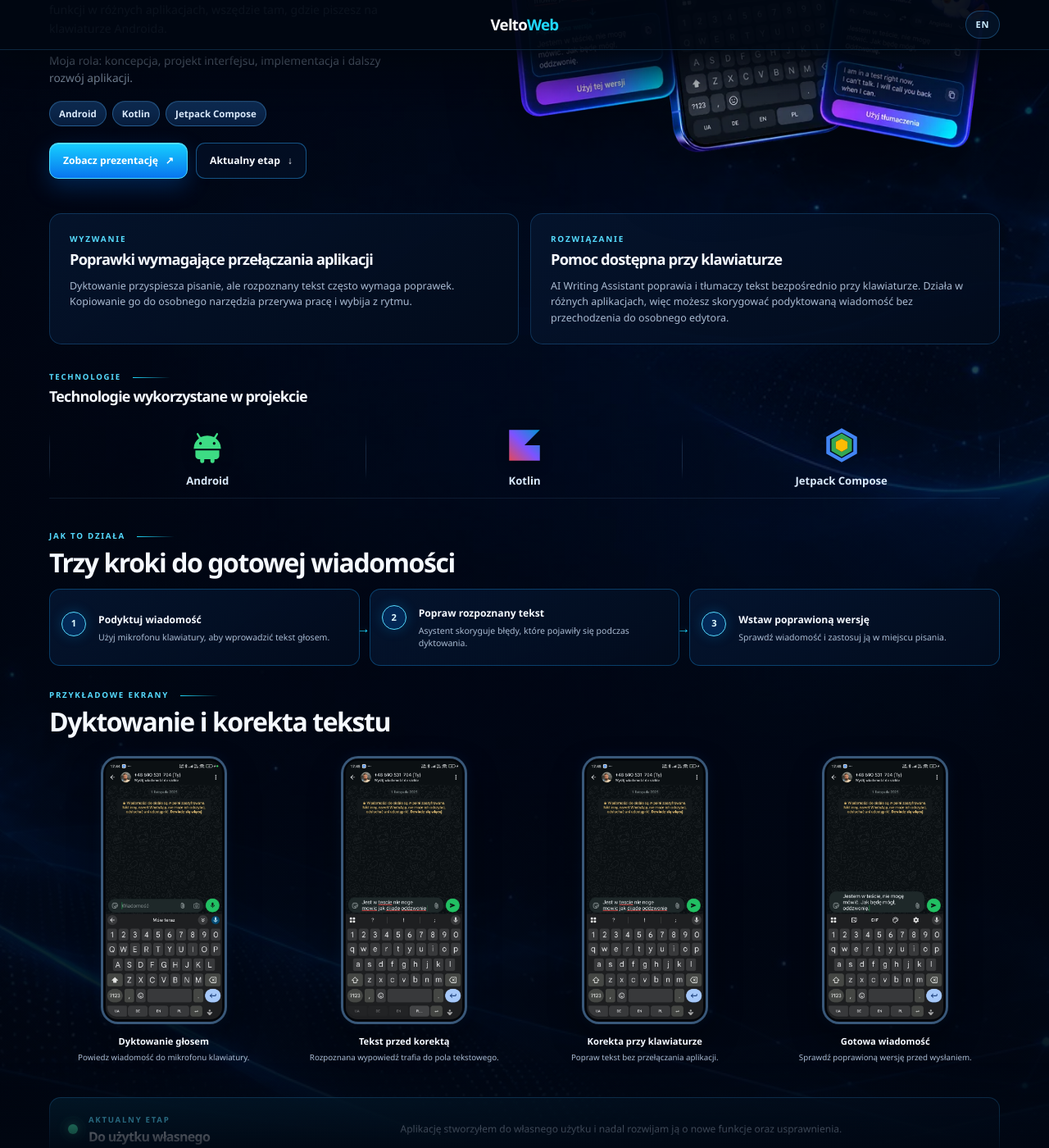
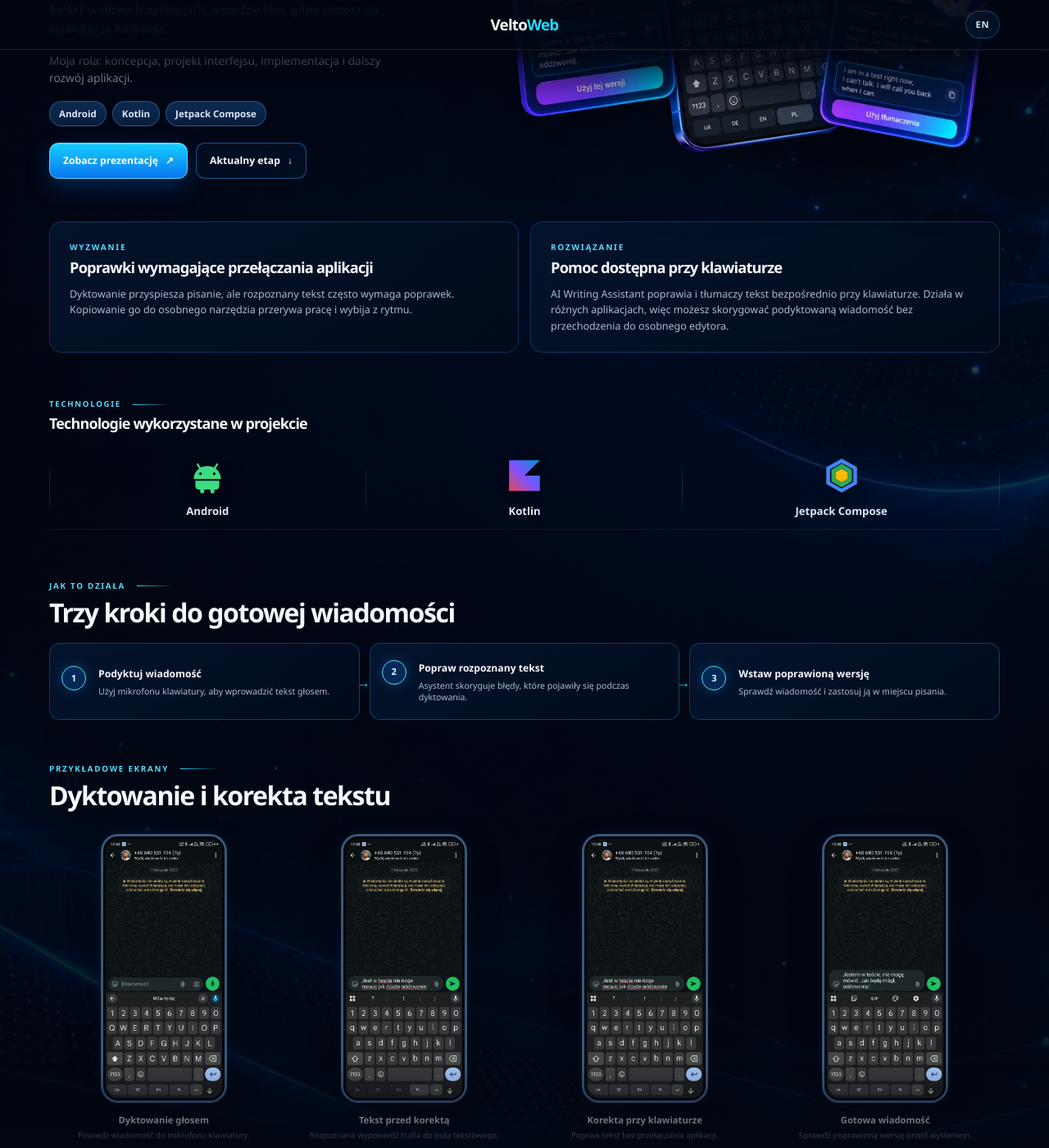
Before and after one commit to wiktor-furmanczyk/wiktor-furmanczyk.github.io, a Jekyll site: the page built from projects/writing-assistant-android/index.md, in a window 1280 px wide and 1400 px high, scrolled down 368 px. Shown: the whole window at 82% size. Built offline with Jekyll 4.4.1, drawn with Linux system fonts in a browser that asks for light colours.

Commit message:
style: use icon glow and refine section spacing

```diff
--- a/assets/css/style.scss
+++ b/assets/css/style.scss
@@ -74,7 +74,7 @@ h3 { margin: 0; font-size: 1.06rem; letter-spacing: -0.025em; }
 
 .page-content { min-height: 70vh; }
 .home-page .page-content { display: flex; flex-direction: column; gap: var(--home-section-gap); }
-.home-page { --home-section-gap: clamp(32px, 4vw, 56px); }
+.home-page { --home-section-gap: clamp(44px, 5vw, 68px); }
 .home-page .hero { padding-bottom: 0; }
 .home-page .expertise-strip { margin-bottom: 0; }
 .home-page .projects-section, .home-page .blog-section { padding-block: 0; }
@@ -106,7 +106,7 @@ h3 { margin: 0; font-size: 1.06rem; letter-spacing: -0.025em; }
 .hero-art img { width: min(760px, 112%); max-width: none; height: auto; filter: drop-shadow(0 32px 42px rgba(0,0,0,.55)); transform: translateX(-6%); }
 
 .expertise-strip { display: grid; grid-template-columns: repeat(6, minmax(0, 1fr)); margin-bottom: 0; }
-.expertise-strip div { display: grid; min-height: 100px; place-items: center; align-content: center; gap: 8px; padding: 10px 8px; color: #d7e5f4; font-size: .82rem; font-weight: 700; text-align: center; transition: color .2s ease; }
+.expertise-strip div { display: grid; min-height: 100px; place-items: center; align-content: center; gap: 8px; padding: 10px 8px; color: #d7e5f4; font-size: .82rem; font-weight: 700; text-align: center; transition: color .2s ease, text-shadow .2s ease; }
 .expertise-strip img { width: 50px; height: 50px; object-fit: contain; filter: drop-shadow(0 0 10px rgba(25,196,255,.34)); }
 
 .projects-section { padding-block: 56px 0; }
@@ -213,7 +213,7 @@ h3 { margin: 0; font-size: 1.06rem; letter-spacing: -0.025em; }
 .writing-hero-visual { position: relative; display: grid; width: 100%; min-width: 0; aspect-ratio: 4 / 3; place-items: center; overflow: visible; margin: 0; isolation: isolate; }
 .writing-hero-visual::before { position: absolute; z-index: -1; inset: 12%; content: ""; background: radial-gradient(ellipse, rgba(55,72,255,.25), rgba(0,170,255,.1) 45%, transparent 72%); filter: blur(24px); }
 .writing-hero-visual img { display: block; width: 100%; height: 100%; object-fit: contain; filter: drop-shadow(0 24px 38px rgba(0,0,0,.5)); }
-.writing-content { display: grid; min-width: 0; gap: 28px; padding-bottom: 48px; }
+.writing-content { display: grid; min-width: 0; gap: clamp(40px, 4vw, 56px); padding-bottom: 48px; }
 .writing-content > * { min-width: 0; }
 .writing-project .problem-grid { gap: 14px; }
 .writing-project .content-panel { height: 100%; padding: 22px 24px; background: linear-gradient(145deg, rgba(5,22,48,.82), rgba(2,11,27,.88)); border-color: rgba(49,148,224,.28); border-radius: 15px; }
@@ -221,7 +221,7 @@ h3 { margin: 0; font-size: 1.06rem; letter-spacing: -0.025em; }
 .writing-project .content-panel h2 { margin-bottom: 8px; font-size: 1.14rem; }
 .writing-project .content-panel p:last-child { font-size: .78rem; line-height: 1.55; }
 .writing-project .project-process { padding-block: 0; }
-.writing-project .project-process .section-heading, .writing-project .writing-gallery .section-heading { margin-bottom: 14px; }
+.writing-project .project-process .section-heading, .writing-project .writing-gallery .section-heading { margin-bottom: 20px; }
 .writing-project .project-process .section-heading h2, .writing-project .writing-gallery .section-heading h2 { margin-bottom: 0; font-size: clamp(1.4rem, 2.7vw, 2rem); }
 .writing-project .project-process .section-kicker, .writing-project .writing-gallery .section-kicker { margin-bottom: 7px; font-size: .61rem; }
 .writing-project .project-process .process-steps { grid-template-columns: repeat(3, minmax(0, 1fr)); gap: 12px; margin: 0; }
@@ -235,7 +235,8 @@ h3 { margin: 0; font-size: 1.06rem; letter-spacing: -0.025em; }
 .lingua-project .phones-showcase { gap: 8px; margin: 24px auto 0; padding-block: 24px 8px; }
 .lingua-project .phone { max-width: 176px; border-color: rgba(88,138,184,.72); box-shadow: 0 22px 45px rgba(0,0,0,.5), 0 0 18px rgba(0,151,255,.1); transition: border-color .2s ease; }
 .lingua-project .phone-center { transform: translateY(-16px); }
-.lingua-content { display: grid; min-width: 0; gap: 28px; padding-bottom: 48px; }
+.lingua-content { display: grid; min-width: 0; gap: clamp(40px, 4vw, 56px); padding-bottom: 48px; }
+.lingua-project .product-hero, .writing-project .product-hero { padding-bottom: 52px; }
 .lingua-content > * { min-width: 0; }
 .lingua-project .problem-grid { gap: 14px; }
 .lingua-project .content-panel { height: 100%; padding: 22px 24px; background: linear-gradient(145deg, rgba(5,22,48,.82), rgba(2,11,27,.88)); border-color: rgba(49,148,224,.28); border-radius: 15px; }
@@ -243,7 +244,7 @@ h3 { margin: 0; font-size: 1.06rem; letter-spacing: -0.025em; }
 .lingua-project .content-panel h2 { margin-bottom: 8px; font-size: 1.14rem; }
 .lingua-project .content-panel p:last-child { font-size: .78rem; line-height: 1.55; }
 .lingua-project .project-process { padding-block: 0; }
-.lingua-project .project-process .section-heading { margin-bottom: 14px; }
+.lingua-project .project-process .section-heading { margin-bottom: 20px; }
 .lingua-project .project-process .section-heading h2, .lingua-project .lingua-gallery .section-heading h2 { margin-bottom: 0; font-size: clamp(1.4rem, 2.7vw, 2rem); }
 .lingua-project .project-process .section-kicker, .lingua-project .lingua-gallery .section-kicker { margin-bottom: 7px; font-size: .61rem; }
 .lingua-project .project-process .process-steps { grid-template-columns: repeat(3, minmax(0, 1fr)); gap: 12px; margin: 0; }
@@ -252,7 +253,7 @@ h3 { margin: 0; font-size: 1.06rem; letter-spacing: -0.025em; }
 .lingua-project .project-process .process-steps li > span { width: 30px; height: 30px; background: rgba(0,113,229,.24); font-size: .7rem; }
 .lingua-project .project-process .process-steps strong { font-size: .76rem; }
 .lingua-project .project-process .process-steps small { grid-column: 2; font-size: .66rem; line-height: 1.4; }
-.lingua-project .lingua-gallery .section-heading { margin-bottom: 14px; }
+.lingua-project .lingua-gallery .section-heading { margin-bottom: 20px; }
 .lingua-gallery-grid { display: grid; grid-template-columns: repeat(5, minmax(0, 1fr)); align-items: start; gap: 14px; }
 .lingua-gallery-grid figure { display: grid; justify-items: center; align-content: start; gap: 12px; min-width: 0; margin: 0; padding: 10px 4px 14px; background: none; border: 0; }
 .lingua-gallery-grid .screen-frame { width: min(100%, 154px); padding: 3px; border-width: 3px; border-color: rgba(73,112,153,.78); border-radius: 21px; box-shadow: 0 18px 38px rgba(0,0,0,.42), 0 0 18px rgba(0,137,255,.09); transition: border-color .2s ease; }
@@ -261,7 +262,7 @@ h3 { margin: 0; font-size: 1.06rem; letter-spacing: -0.025em; }
 .lingua-gallery-grid figcaption strong { font-size: .7rem; transition: color .25s ease; }
 .lingua-gallery-grid figcaption small { color: var(--muted); font-size: .61rem; line-height: 1.4; }
 .lingua-gallery-grid:focus-visible { outline: 3px solid #8bebff; outline-offset: 4px; border-radius: 8px; }
-.project-tech-section { display: grid; grid-template-columns: minmax(0, 1fr); gap: 14px; padding-block: 4px 10px; }
+.project-tech-section { display: grid; grid-template-columns: minmax(0, 1fr); gap: 18px; padding-block: 4px 10px; }
 .project-tech-heading .section-kicker { margin-bottom: 6px; font-size: .6rem; }
 .project-tech-heading h2 { margin: 0; font-size: 1.12rem; }
 .project-tech-heading > p:last-child { margin: 6px 0 0; color: var(--muted); font-size: .72rem; }
@@ -272,7 +273,7 @@ h3 { margin: 0; font-size: 1.06rem; letter-spacing: -0.025em; }
 .expertise-strip div::before, .project-tech-list li::before { display: none; left: 0; }
 .expertise-strip div::after, .project-tech-list li::after { right: 0; }
 .expertise-strip div:first-child::before, .project-tech-list li:first-child::before { display: block; }
-.project-tech-list li { display: grid; min-height: 100px; place-items: center; align-content: center; gap: 8px; padding: 10px 8px; color: #d9e9fa; font-size: .82rem; font-weight: 700; text-align: center; white-space: nowrap; transition: color .2s ease; }
+.project-tech-list li { display: grid; min-height: 100px; place-items: center; align-content: center; gap: 8px; padding: 10px 8px; color: #d9e9fa; font-size: .82rem; font-weight: 700; text-align: center; white-space: nowrap; transition: color .2s ease, text-shadow .2s ease; }
 .writing-project .project-tech-list { grid-template-columns: repeat(3, minmax(0, 1fr)); }
 .project-tech-list svg { width: 50px; height: 50px; flex: 0 0 50px; fill: currentColor; filter: drop-shadow(0 3px 8px rgba(0,0,0,.28)); }
 .project-tech-list li:first-child svg { color: #3ddc84; }
@@ -290,9 +291,9 @@ h3 { margin: 0; font-size: 1.06rem; letter-spacing: -0.025em; }
   .lingua-project .phone:hover { border-color: rgba(104,178,226,.88); }
   .lingua-gallery-grid figure:hover .screen-frame { border-color: rgba(95,207,255,.78); }
   .lingua-gallery-grid figure:hover figcaption strong { color: #70e7ff; }
-  .expertise-strip img, .project-tech-list svg { transition: transform .2s ease; }
-  .expertise-strip div:hover, .project-tech-list li:hover { color: #c9f4ff; }
-  .expertise-strip div:hover img, .project-tech-list li:hover svg { transform: translateY(-2px); }
+  .expertise-strip img, .project-tech-list svg { transition: filter .2s ease; }
+  .expertise-strip div:hover, .project-tech-list li:hover { color: #eafaff; text-shadow: 0 0 12px rgba(47,205,255,.28); }
+  .expertise-strip div:hover img, .project-tech-list li:hover svg { filter: drop-shadow(0 0 8px rgba(47,205,255,.58)); }
 }
 
 @media (max-width: 980px) {
@@ -302,9 +303,9 @@ h3 { margin: 0; font-size: 1.06rem; letter-spacing: -0.025em; }
   .writing-gallery .writing-gallery-grid { grid-template-columns: repeat(3, minmax(0, 1fr)); }
 }
 @media (max-width: 760px) {
-  .writing-project .product-hero { padding-top: 74px; padding-bottom: 26px; }
+  .writing-project .product-hero { padding-top: 74px; padding-bottom: 34px; }
   .writing-hero-visual { width: 100%; max-width: 560px; margin: 18px auto 0; }
-  .writing-content { gap: 20px; padding-bottom: 26px; }
+  .writing-content { gap: 36px; padding-bottom: 30px; }
   .writing-project .content-panel { padding: 20px; }
   .writing-project .content-panel h2 { font-size: 1.08rem; }
   .writing-project .content-panel p:last-child { font-size: .82rem; }
@@ -313,14 +314,14 @@ h3 { margin: 0; font-size: 1.06rem; letter-spacing: -0.025em; }
   .writing-project .project-process .process-steps li:not(:last-child)::after { display: none; }
   .writing-project .project-footer-link { margin-bottom: 22px; padding-top: 0; }
   .writing-gallery .writing-gallery-grid { grid-template-columns: none; grid-auto-columns: minmax(230px, min(78vw, 330px)); grid-auto-flow: column; gap: 16px; }
-  .lingua-project .product-hero { padding-top: 74px; padding-bottom: 26px; }
+  .lingua-project .product-hero { padding-top: 74px; padding-bottom: 34px; }
   .lingua-project .product-copy { max-width: 680px; }
   .lingua-project .problem-grid { grid-template-columns: 1fr; }
   .lingua-project .phones-showcase { width: 100%; max-width: 480px; margin-top: 18px; padding: 12px 2px 8px; }
   .lingua-project .phone { max-width: 142px; padding: 3px; border-width: 3px; border-radius: 21px; }
   .lingua-project .phone img { border-radius: 15px; }
   .lingua-project .phone-center { transform: translateY(-8px); }
-  .lingua-content { gap: 20px; padding-bottom: 26px; }
+  .lingua-content { gap: 36px; padding-bottom: 30px; }
   .lingua-project .content-panel { padding: 20px; }
   .lingua-project .content-panel h2 { font-size: 1.08rem; }
   .lingua-project .content-panel p:last-child { font-size: .82rem; }
@@ -330,7 +331,7 @@ h3 { margin: 0; font-size: 1.06rem; letter-spacing: -0.025em; }
   .lingua-gallery-grid { grid-auto-columns: minmax(138px, 43vw); grid-auto-flow: column; grid-template-columns: none; gap: 12px; overflow-x: auto; padding: 4px 4px 14px; scroll-padding-inline: 4px; scroll-snap-type: x mandatory; overscroll-behavior-x: contain; scrollbar-width: thin; }
   .lingua-gallery-grid figure { scroll-snap-align: center; }
   .lingua-gallery-grid .screen-frame { width: min(100%, 144px); }
-  .project-tech-section { grid-template-columns: 1fr; gap: 12px; padding-block: 2px 8px; }
+  .project-tech-section { grid-template-columns: 1fr; gap: 16px; padding-block: 2px 8px; }
   .project-tech-list { grid-template-columns: repeat(2, minmax(0, 1fr)); }
   .writing-project .project-tech-list { grid-template-columns: repeat(2, minmax(0, 1fr)); }
   .writing-project .project-tech-list li:last-child { grid-column: 1 / -1; }
@@ -359,10 +360,10 @@ h3 { margin: 0; font-size: 1.06rem; letter-spacing: -0.025em; }
 }
 
 .projects-page .page-content { padding-top: 60px; }
-.projects-hero { padding-block: 46px 34px; }
+.projects-hero { padding-block: 46px 42px; }
 .projects-hero h1 { font-size: clamp(3.25rem, 7vw, 5.7rem); }
 .projects-hero > p:last-child { max-width: 620px; margin: 13px 0 0; color: #b9c8db; font-size: .92rem; line-height: 1.55; }
-.projects-showcase { display: grid; gap: 22px; padding-bottom: 76px; }
+.projects-showcase { display: grid; gap: 28px; padding-bottom: 80px; }
 .showcase-project { position: relative; display: grid; min-height: 500px; overflow: hidden; grid-template-columns: minmax(330px, .78fr) minmax(0, 1.22fr); align-items: center; background: radial-gradient(circle at 76% 36%, rgba(9,67,126,.22), transparent 46%), linear-gradient(155deg, rgba(6,24,52,.78), rgba(2,9,23,.89)); border: 1px solid rgba(52,150,221,.42); border-radius: 22px; box-shadow: 0 24px 58px rgba(0,0,0,.34), inset 0 1px rgba(255,255,255,.045), inset 0 -1px rgba(39,139,210,.08); isolation: isolate; transition: border-color .2s ease; }
 .showcase-project::before { position: absolute; z-index: 4; height: 1px; inset: 0 12% auto; content: ""; background: linear-gradient(90deg, transparent, rgba(115,226,255,.48), transparent); opacity: .72; pointer-events: none; }
 .showcase-copy { z-index: 2; padding: clamp(28px, 4vw, 52px); }
@@ -467,7 +468,7 @@ h3 { margin: 0; font-size: 1.06rem; letter-spacing: -0.025em; }
   .project-tech-list svg { width: 44px; height: 44px; flex-basis: 44px; }
   .projects-section { padding-block: 36px 0; }.project-card-visual, .upcoming-visual { height: 300px; flex-basis: 300px; }.project-card-upcoming { min-height: 0; padding: 0; }.project-card-body, .project-card-upcoming .project-card-body { margin-top: -114px; padding: 0 20px 20px; }.project-card-upcoming .upcoming-visual { height: 210px; flex-basis: 210px; }.project-card-upcoming .project-card-body { margin-top: -68px; }.project-card-body > p { font-size: .94rem; }
   .blog-section { gap: 24px; padding-block: 36px 42px; }.blog-art { width: 100%; max-width: 100%; margin-left: 0; }.blog-copy h2 { margin-top: 18px; font-size: clamp(2.45rem, 12vw, 3.4rem); }.blog-copy > p:not(.section-kicker) { margin-top: 20px; font-size: .97rem; }.blog-topics { gap: 8px; margin-top: 22px; }.blog-topics > span { min-height: 43px; padding-inline: 13px; font-size: .72rem; }.blog-topics svg { width: 17px; height: 17px; }.blog-cta { margin-top: 0; }
-  .projects-page .page-content { padding-top: 54px; }.projects-hero { padding-block: 34px 25px; }.projects-hero h1 { font-size: clamp(3rem, 17vw, 4.5rem); }.projects-showcase { gap: 14px; padding-bottom: 54px; }.showcase-project { border-radius: 16px; }.showcase-copy { padding: 25px 20px; }.showcase-copy h2 { font-size: 2.15rem; }.showcase-art { min-height: 295px; }.showcase-art img, .showcase-project-writing .showcase-art img { width: 96%; height: 96%; inset: 2%; }.showcase-project-writing .showcase-art img { width: 88%; height: 88%; inset: 6%; }.showcase-link { width: 100%; }.projects-upcoming { grid-template-columns: 1fr; gap: 12px; padding: 22px 20px; }.projects-upcoming-icon { width: 46px; height: 46px; }.projects-upcoming h2 { font-size: 1rem; }
+  .projects-page .page-content { padding-top: 54px; }.projects-hero { padding-block: 34px 32px; }.projects-hero h1 { font-size: clamp(3rem, 17vw, 4.5rem); }.projects-showcase { gap: 20px; padding-bottom: 60px; }.showcase-project { border-radius: 16px; }.showcase-copy { padding: 25px 20px; }.showcase-copy h2 { font-size: 2.15rem; }.showcase-art { min-height: 295px; }.showcase-art img, .showcase-project-writing .showcase-art img { width: 96%; height: 96%; inset: 2%; }.showcase-project-writing .showcase-art img { width: 88%; height: 88%; inset: 6%; }.showcase-link { width: 100%; }.projects-upcoming { grid-template-columns: 1fr; gap: 12px; padding: 22px 20px; }.projects-upcoming-icon { width: 46px; height: 46px; }.projects-upcoming h2 { font-size: 1rem; }
   .product-title-row { align-items: flex-start; }.product-title-row .product-icon { flex-basis: 42px; height: 42px; }.product-lead { font-size: 1.2rem; }.product-description { font-size: .96rem; }
   .phones-showcase { gap: 5px; margin-top: 30px; padding-inline: 0; }.phone { max-width: 112px; padding: 3px; border-width: 3px; border-radius: 19px; }.phone img { border-radius: 13px; }.phone-center { transform: translateY(-12px); }.phone-left { transform: rotate(-2deg); }.phone-right { transform: rotate(2deg); }
   .project-facts { grid-template-columns: 1fr; gap: 9px; margin-bottom: 50px; }.project-facts article { padding: 20px; }.problem-grid { gap: 12px; }.content-panel { padding: 23px 20px; }
```
